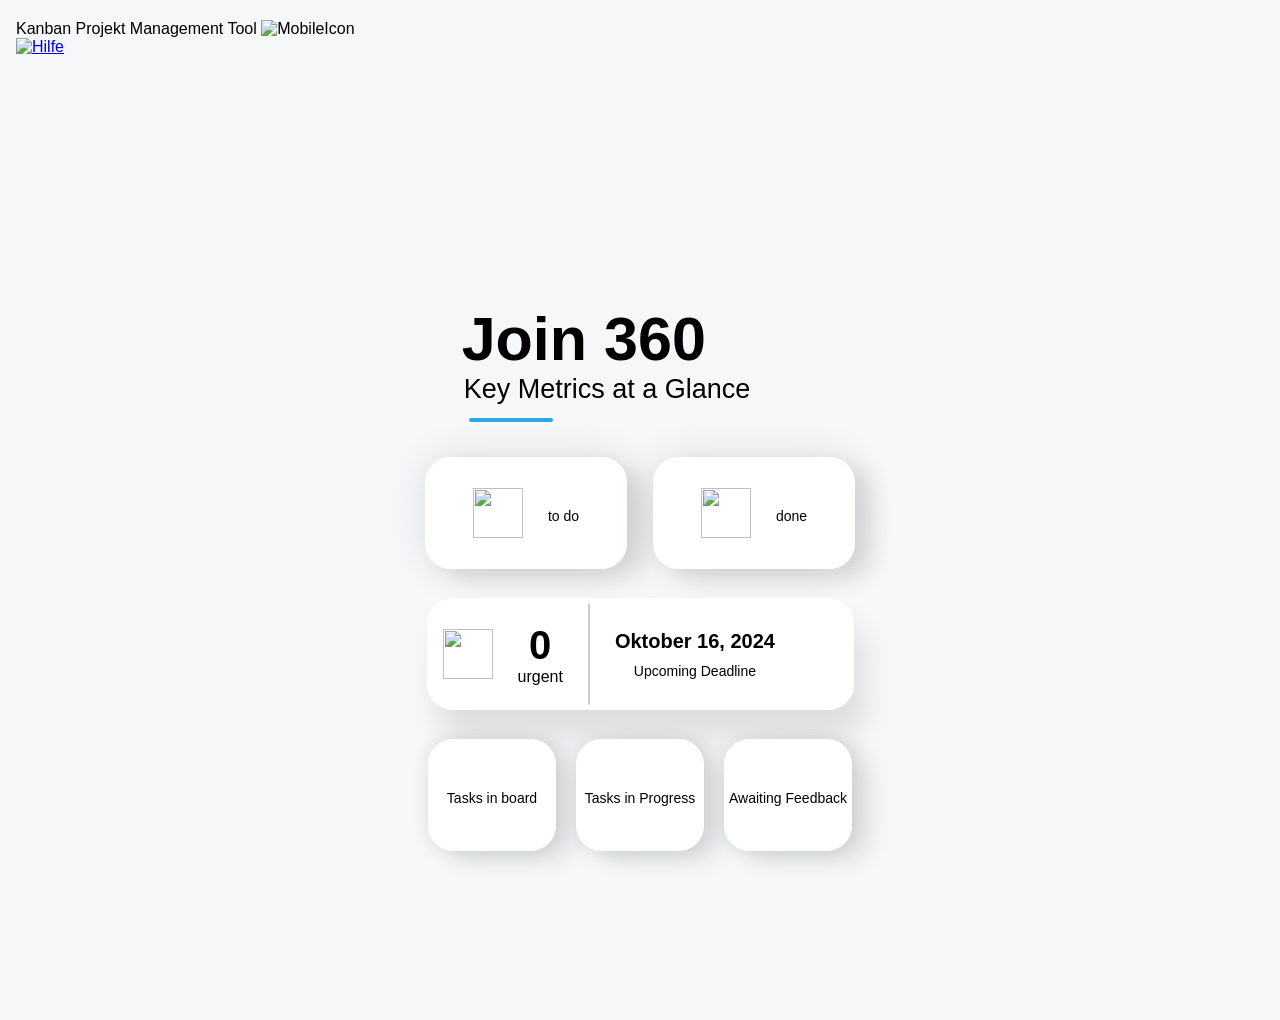
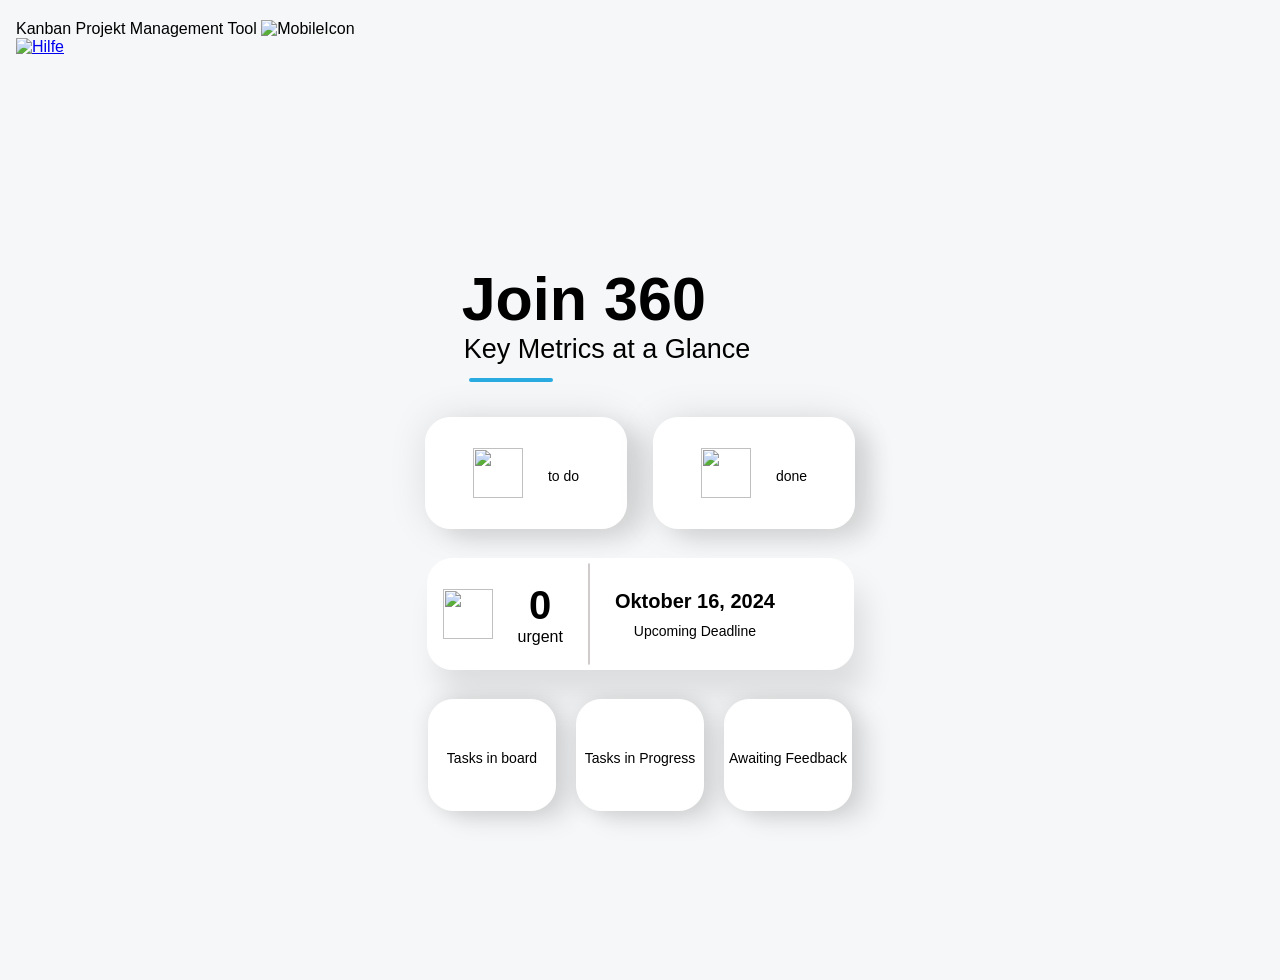

changed height of headblock

--- a/Styles/summary.css
+++ b/Styles/summary.css
@@ -298,7 +298,7 @@ body {
 
 @media (max-width: 1528px) {
   .headblock {
-    height: 96px;
+    height: 55px;
     padding: 20px 40px;
     left: 230px;
   }
@@ -345,7 +345,7 @@ body {
 
   .headblock {
     padding: 20px 16px 20px 16px;
-    height: 80px;
+    height: 40px;
     left: 0px;
   }
 
